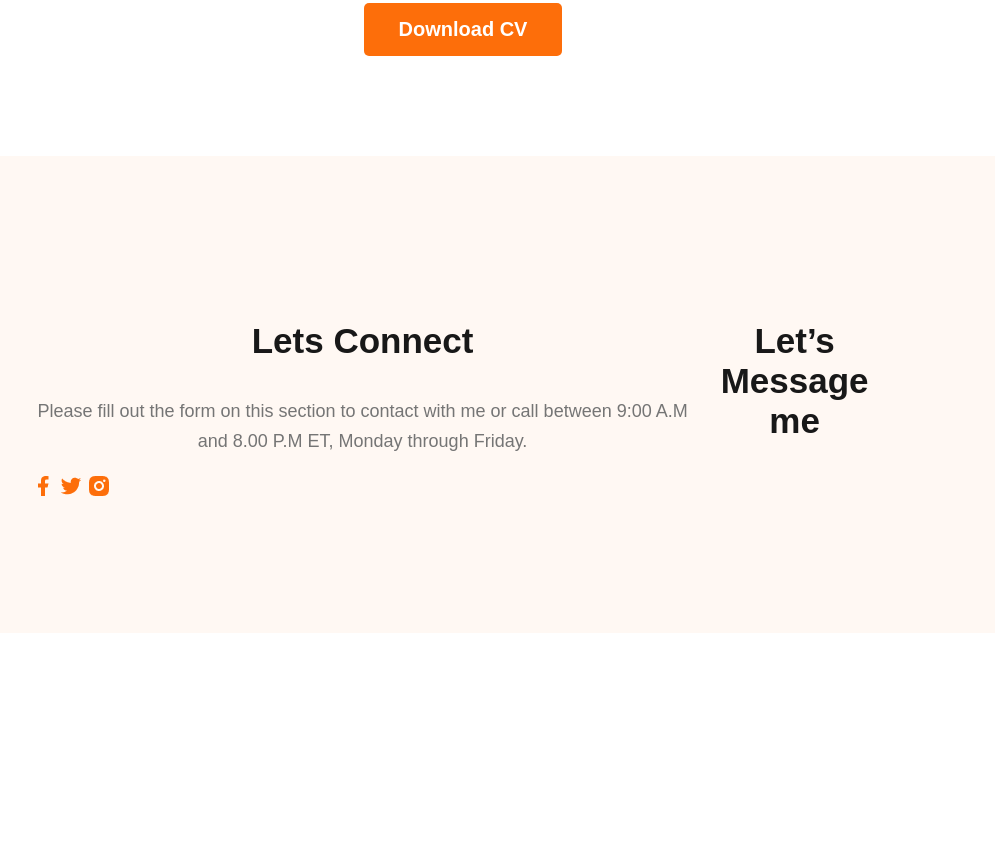
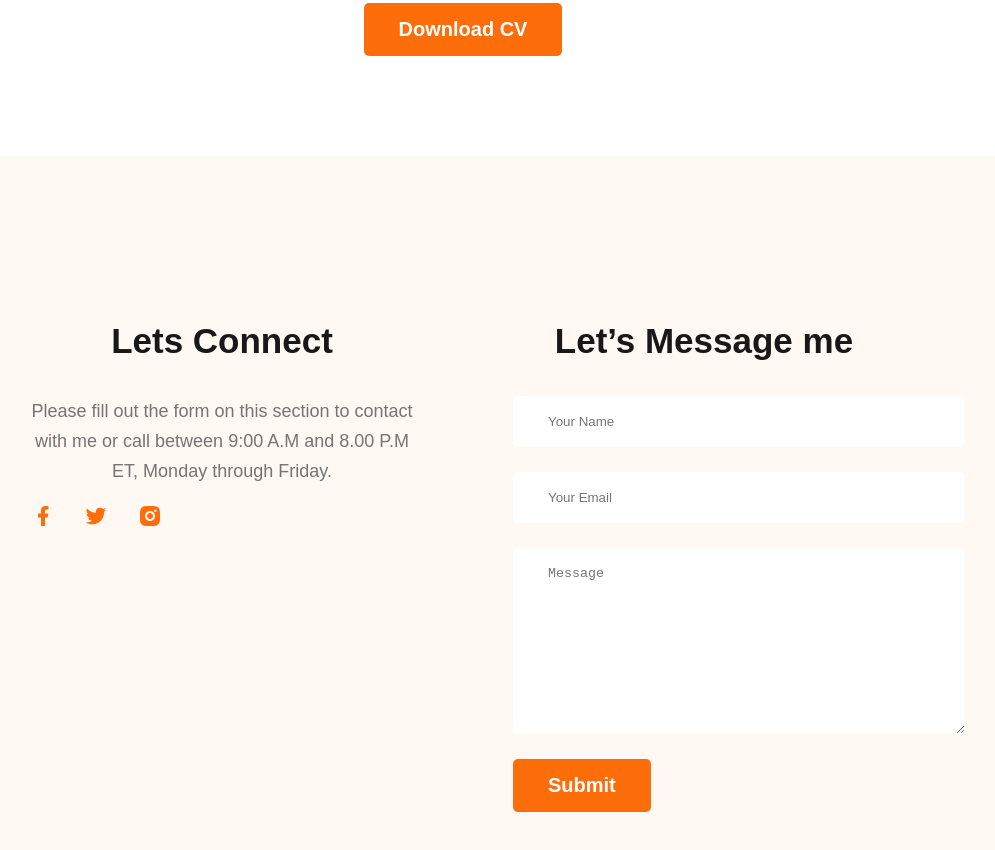
Before and after one commit to Nikita2x/web-developer-portfolio, a plain HTML site: page index.html in a window 1280 px wide. Shown: the part 3139-3989 px from the top of the page, without its empty margins (177-1172 px from the left). Before the commit the page ends 3780 px from the top, so only its background shows below. Drawn offline with nearby package versions, Linux system fonts and the light colour scheme.

Commit message:
finished resume

```diff
--- a/index.css
+++ b/index.css
@@ -187,7 +187,25 @@ main section{
 /*footer style section*/
 footer{
     display: flex;
+    gap: 100px;
     background: #FFF8F3;
     margin-top: 100px;
     padding: 130px 200px;
 }
+.footer-column{
+    width: 50%;
+    font-family: sans-serif;
+}
+.social-links a{
+    margin-right: 25px;
+}
+.contact input[type="text"], .contact input[type="email"], textarea{
+    display: block;
+    margin-bottom: 25px;
+    padding: 18px 35px;
+    color: #757575;
+    border-radius: 5px;
+    background: #FFF;
+    border: 0;
+    width: 100%;
+}
--- a/index.html
+++ b/index.html
@@ -152,6 +152,12 @@
         <div class="footer-column">
             <h3 class="section-title">Let’s Message me</h3>
             <p class="section-description"></p>
+            <form class="contact" action="">
+                <input type="text" placeholder="Your Name">
+                <input type="email" name="" id="" placeholder="Your Email">
+                <textarea name="" id="" cols="30" rows="10" placeholder="Message"></textarea>
+                <input class="btn-primary" type="submit" value="Submit">
+            </form>
         </div>
     </footer>
 </body>
```
